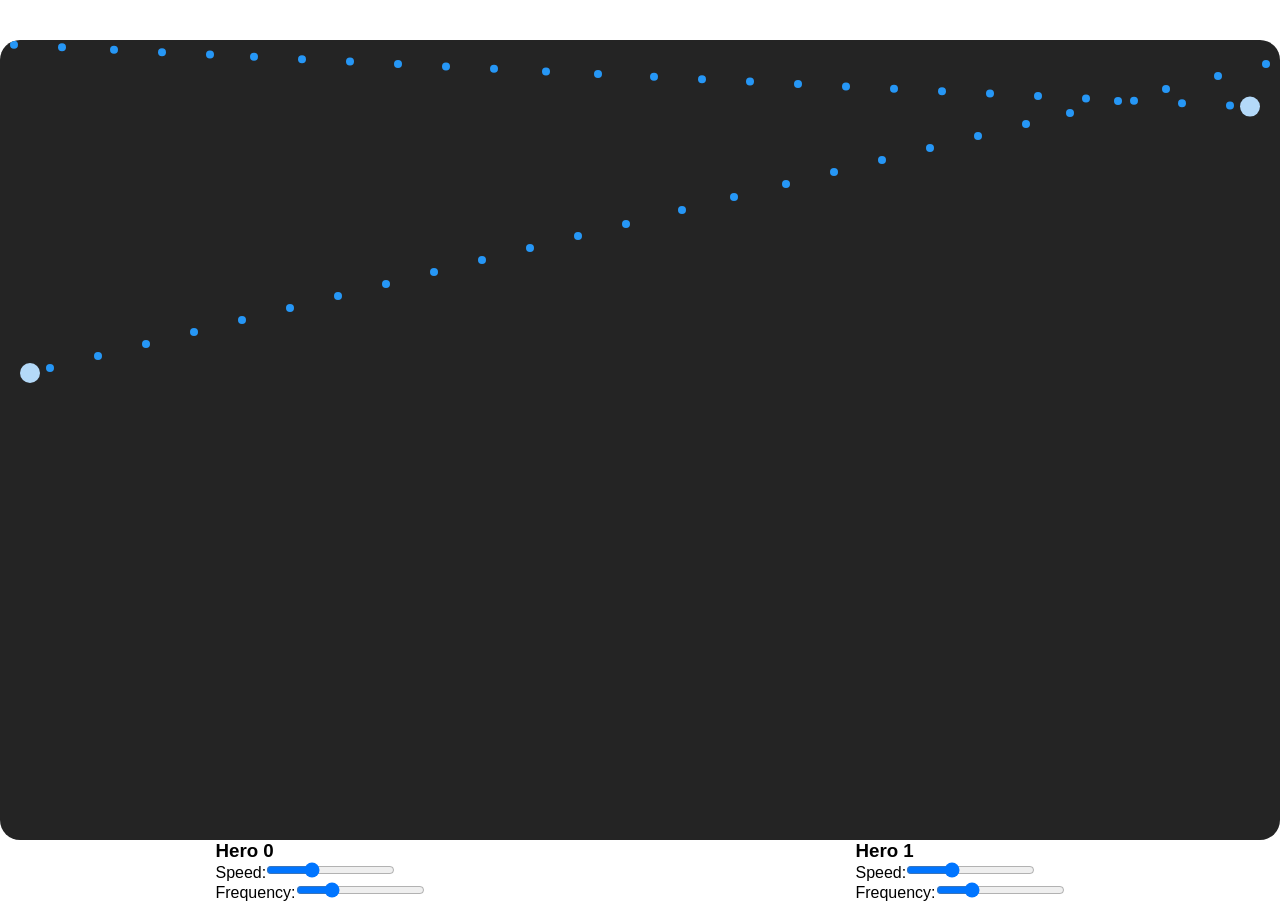
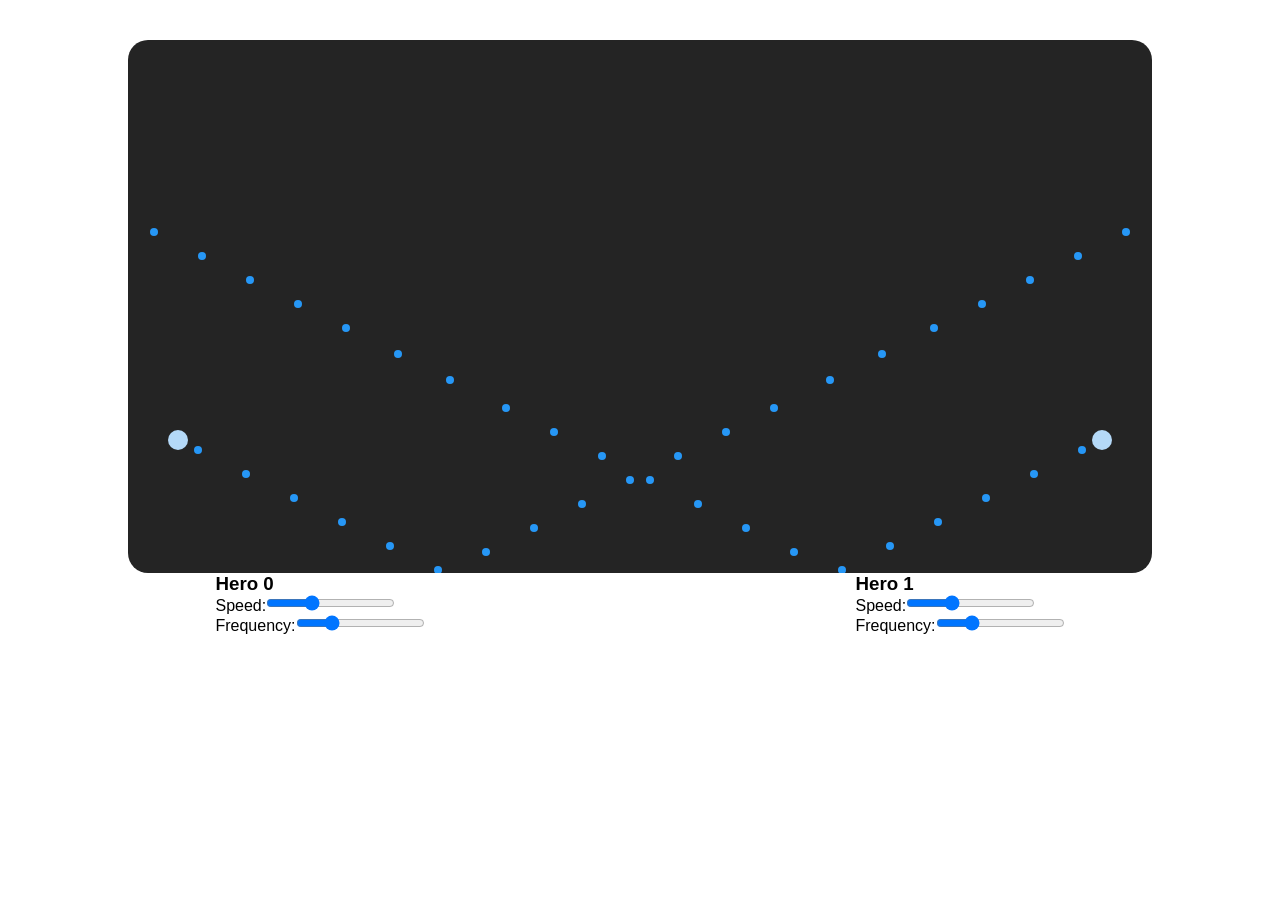
Before and after one commit to AcediaDotExe/microboard-test-task, a React app: page / in a window 1280 px wide. After the commit the page ends 800 px from the top, so only its background shows below. Built offline with nearby package versions, Linux system fonts and the light colour scheme; the HTML template or start-up script is replaced by a standard one.

Commit message:
Add collision of hero with mouse

```diff
--- a/src/widgets/game/canvas/index.tsx
+++ b/src/widgets/game/canvas/index.tsx
@@ -3,39 +3,23 @@ import { colors } from '../../../shared/config/styles/variables.ts';
 import './index.module.scss';
 import Hero from '../../../entities/game/Hero.ts';
 
-const Canvas: FC = () => {
+interface CanvasProps {
+  heroes: Hero[];
+}
+
+const Canvas: FC<CanvasProps> = ({ heroes }) => {
   const canvasRef = useRef<HTMLCanvasElement | null>(null);
-  const heroesRef = useRef<Hero[]>([
-    new Hero({
-      x: 0,
-      y: 0,
-      color: colors.primary,
-      shootingFrequency: 5,
-      projectileColor: colors.secondary,
-      speed: 0.5,
-      projectileDirection: 1,
-    }),
-    new Hero({
-      x: 0,
-      y: 0,
-      color: colors.primary,
-      shootingFrequency: 5,
-      projectileColor: colors.secondary,
-      speed: 0.1,
-      projectileDirection: -1,
-    }),
-  ]);
+  const mousePosition = useRef<{ x: number; y: number }>({ x: 0, y: 0 });
 
   const resizeCanvas = useCallback(() => {
     const canvas = canvasRef.current;
-    if (canvas) {
-      canvas.width = window.innerWidth;
-      canvas.height = window.innerHeight;
-      heroesRef.current[0].x = 30;
-      heroesRef.current[1].x = canvas.width - 30;
-      draw(); // Перерисовать после изменения размера
+    if (canvas && heroes) {
+      canvas.width = window.innerWidth - window.innerWidth / 5;
+      canvas.height = window.innerHeight - window.innerHeight / 3;
+      heroes[0].x = 50;
+      heroes[1].x = canvas.width - 50;
     }
-  }, []);
+  }, [heroes]);
 
   useEffect(() => {
     resizeCanvas(); // Устанавливаем размер при монтировании
@@ -43,36 +27,24 @@ const Canvas: FC = () => {
     return () => window.removeEventListener('resize', resizeCanvas);
   }, [resizeCanvas]);
 
-  const draw = () => {
-    const canvas = canvasRef.current;
-    if (canvas) {
-      const ctx = canvas.getContext('2d');
-      if (ctx) {
-        ctx.clearRect(0, 0, canvas.width, canvas.height);
-        // Пример рисования круга
-        ctx.beginPath();
-        ctx.arc(canvas.width / 2, canvas.height / 2, 50, 0, Math.PI * 2);
-        ctx.fillStyle = 'blue';
-        ctx.fill();
-      }
-    }
-  };
-
   useEffect(() => {
     const canvas = canvasRef.current;
     if (canvas) {
       const ctx = canvas.getContext('2d');
       if (ctx) {
+        ctx.fillStyle = colors.background;
         ctx.fillRect(0, 0, canvas.width, canvas.height);
-        ctx.fillStyle = colors.background;
+
         const update = () => {
           // Очистка канваса перед каждой отрисовкой
           ctx.clearRect(0, 0, canvas.width, canvas.height);
 
           // Обновление и отрисовка героев
-          heroesRef.current.forEach((hero) => {
-            hero.update(ctx, canvas, heroesRef.current);
-          });
+          if (heroes) {
+            heroes.forEach((hero) => {
+              hero.update(ctx, canvas, heroes);
+            });
+          }
 
           // Запрос следующего кадра
           requestAnimationFrame(update);
@@ -81,19 +53,18 @@ const Canvas: FC = () => {
         update();
       }
     }
-  }, []);
+  }, [heroes]);
 
   useEffect(() => {
     const handleMouseMove = (event: MouseEvent) => {
-      const { clientX, clientY } = event;
-      heroesRef.current.forEach((hero) => {
-        if (
-          Math.abs(hero.x - clientX) < 30 &&
-          Math.abs(hero.y - clientY) < 30
-        ) {
-          hero.direction *= -1; // Отталкивание от курсора
-        }
-      });
+      const canvas = canvasRef.current;
+      if (canvas) {
+        const rect = canvas.getBoundingClientRect();
+        mousePosition.current = {
+          x: event.clientX - rect.left,
+          y: event.clientY - rect.top,
+        };
+      }
     };
 
     document.addEventListener('mousemove', handleMouseMove);
@@ -103,6 +74,31 @@ const Canvas: FC = () => {
     };
   }, []);
 
+  useEffect(() => {
+    const checkProximity = () => {
+      if (heroes) {
+        heroes.forEach((hero) => {
+          const distanceX = hero.x - mousePosition.current.x;
+          const distanceY = hero.y - mousePosition.current.y;
+          const distance = Math.sqrt(
+            distanceX * distanceX + distanceY * distanceY,
+          );
+
+          const fieldRadius = 30; // радиус силового поля вокруг курсора
+
+          // Проверка на попадание героя в зону силового поля
+          if (distance < fieldRadius) {
+            hero.direction *= -1; // Меняем направление героя на противоположное
+          }
+        });
+      }
+    };
+
+    const intervalId = setInterval(checkProximity, 50); // Проверяем каждые 100 мс
+
+    return () => clearInterval(intervalId);
+  }, [heroes]);
+
   return <canvas ref={canvasRef} />;
 };
 
```
